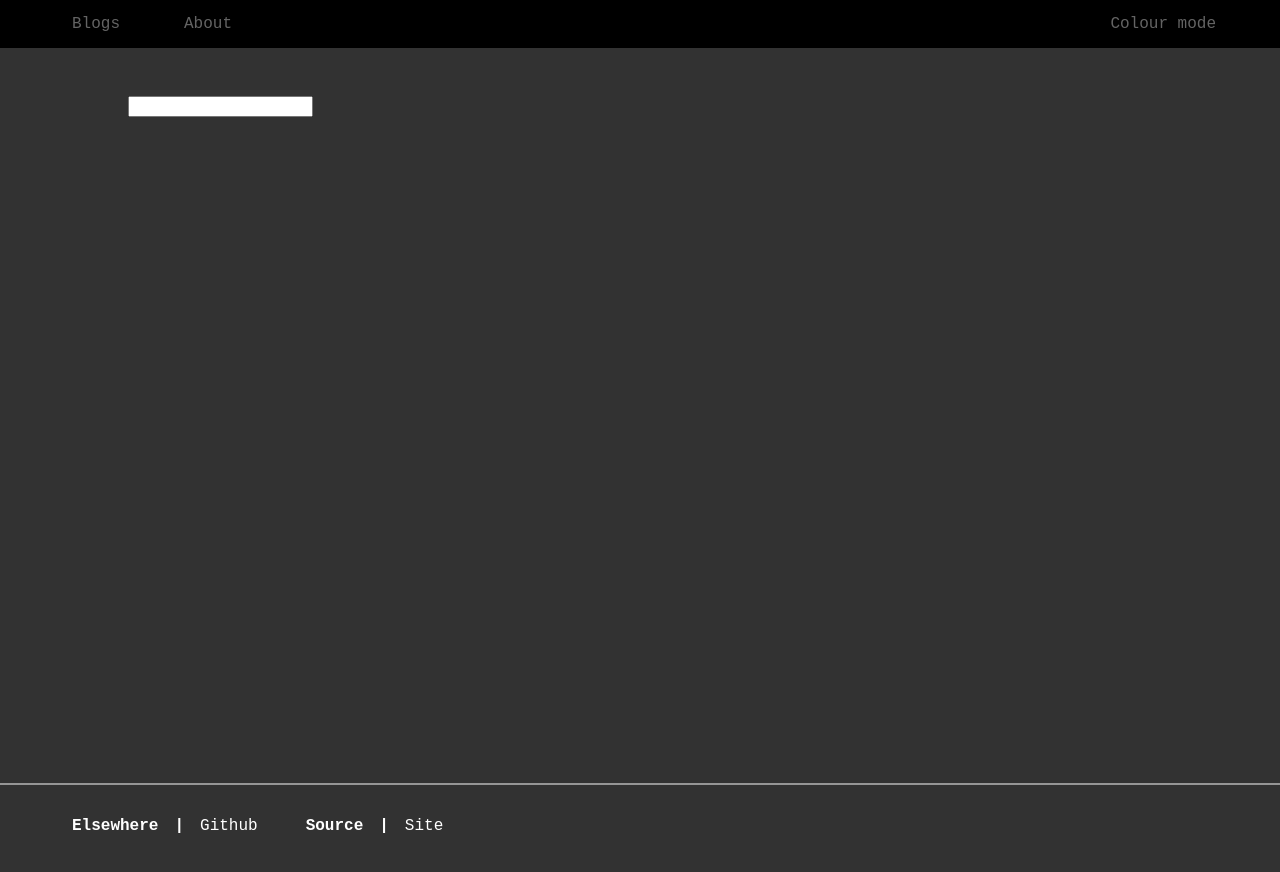
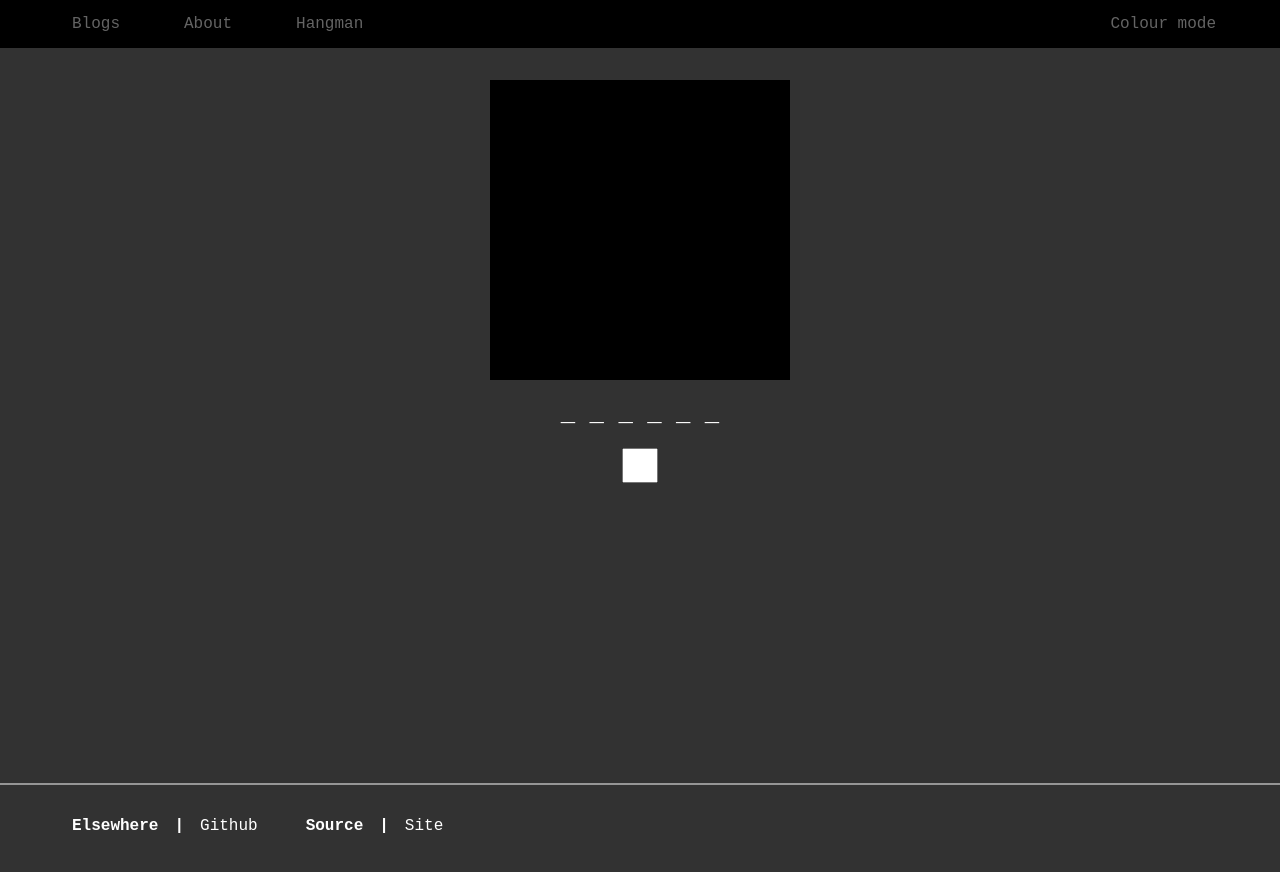
Before and after one commit to IRFrench/WhatIsWrongWithMyComputer.co.uk, a Jekyll site: the page built from hangman.html, in a window 1280 px wide. Shown: the top 872 px of the page. Built offline with Jekyll 4.4.1, drawn with Linux system fonts in a browser that asks for light colours.

Commit message:
Finish the hang man game
- Add js code to the hangman game
- Add css hangman

```diff
--- a/_includes/navbar.html
+++ b/_includes/navbar.html
@@ -11,6 +11,11 @@
             </a>
         </li>
         <li class="nav-item">
+            <a href="/hangman" class="nav-link">
+                Hangman
+            </a>
+        </li>
+        <li class="nav-item">
             <a href="#" class="nav-link">
                 Colour mode
             </a>
--- a/_layouts/iffy-game.html
+++ b/_layouts/iffy-game.html
@@ -3,6 +3,7 @@
 
 <head>
     {% include header.html %}
+    <link rel="stylesheet" href="/css/hangman.css">
     <script type="text/javascript" src="/js/hangman.js" defer></script>
 </head>
 
--- /dev/null
+++ b/css/hangman.css
@@ -0,0 +1,122 @@
+.gameFrame {
+    text-align: center;
+}
+
+.hangmanPlatform {
+    background-color: black;
+    width: 300px;
+    height: 300px;
+    position: relative;
+    left: 50%;
+    transform: translateX(-50%);
+}
+
+#letterInput {
+    width: 1rem;
+    padding: 0.5rem;
+}
+
+.hangman_1 {
+    height: 5%;
+    background-color: white;
+    position: absolute;
+    bottom: 8%;
+    left: 8%;
+    right: 8%;
+    display: none;
+}
+
+.hangman_2 {
+    width: 5%;
+    background-color: white;
+    position: absolute;
+    bottom: 8%;
+    left: 8%;
+    top: 8%;
+    display: none;
+}
+
+.hangman_3 {
+    height: 5%;
+    background-color: white;
+    position: absolute;
+    right: 40%;
+    left: 8%;
+    top: 8%;
+    display: none;
+}
+
+.hangman_4 {
+    width: 5%;
+    background-color: white;
+    position: absolute;
+    right: 40%;
+    top: 8%;
+    bottom: 75%;
+    display: none;
+}
+
+.hangman_5 {
+    background-color: white;
+    position: absolute;
+    right: 33%;
+    left: 48%;
+    top: 20%;
+    bottom: 61%;
+    border-radius: 100%;
+    display: none;
+}
+
+.hangman_6 {
+    width: 5%;
+    background-color: white;
+    position: absolute;
+    right: 40%;
+    top: 30%;
+    bottom: 38%;
+    display: none;
+}
+
+.hangman_7 {
+    height: 5%;
+    background-color: white;
+    position: absolute;
+    right: 40%;
+    left: 40%;
+    bottom: 30%;
+    transform: rotate(-45deg);
+    display: none;
+}
+
+.hangman_8 {
+    height: 5%;
+    background-color: white;
+    position: absolute;
+    right: 25%;
+    left: 55%;
+    bottom: 30%;
+    transform: rotate(45deg);
+    display: none;
+}
+
+.hangman_9 {
+    height: 5%;
+    background-color: white;
+    position: absolute;
+    right: 25%;
+    left: 55%;
+    bottom: 50%;
+    transform: rotate(45deg);
+    display: none;
+}
+
+.hangman_10 {
+    height: 5%;
+    background-color: white;
+    position: absolute;
+    right: 40%;
+    left: 40%;
+    bottom: 50%;
+    transform: rotate(-45deg);
+    display: none;
+}
--- a/hangman.html
+++ b/hangman.html
@@ -3,14 +3,31 @@
 permalink: "/hangman"
 title: "Hangman"
 ---
-<div>
+<div class="gameFrame">
+    <div class="hangmanPlatform">
+        <div class="hangman_1" id="hangman_1"></div>
+        <div class="hangman_2" id="hangman_2"></div>
+        <div class="hangman_3" id="hangman_3"></div>
+        <div class="hangman_4" id="hangman_4"></div>
+        <div class="hangman_5" id="hangman_5"></div>
+        <div class="hangman_6" id="hangman_6"></div>
+        <div class="hangman_7" id="hangman_7"></div>
+        <div class="hangman_8" id="hangman_8"></div>
+        <div class="hangman_9" id="hangman_9"></div>
+        <div class="hangman_10" id="hangman_10"></div>
+    </div>
+
+    <div class="outcome">
+        <h1 id="outcome"></h1>
+    </div>
+
     <div class="theWordHolder">
-        <p class="theWord"></p>
+        <h2 class="theWord" id="theWord"></h2>
     </div>
 
     <input name="letterInput" id="letterInput">
 
     <div class="triedLettersHolder">
-        <p class="triedLetter"></p>
+        <p class="triedLetter" id="triedLetter"></p>
     </div>
 </div>
--- a/js/hangman.js
+++ b/js/hangman.js
@@ -10,27 +10,127 @@
     "development",
     "javascript",
     "internet",
-    "wifi"
+    "wifi",
+    "frontend",
+    "computer",
+    "bugs",
+    "html",
+    "hangman",
+    "exa",
+    "network",
+    "cpu",
+    "server",
+    "router",
+    "ethernet",
 ];
 
+// Get the chosen word and turn it into letters
 const random = Math.floor(Math.random() * hangmanWords.length);
+const randomWord = hangmanWords[random];
+const chosenWord = randomWord.toUpperCase();
+const chosenWordLetters = chosenWord.split("");
 
-const chosenWord = hangmanWords[random];
-const chosenWordLetters = chosenWord.split("")
+// The input for the letters
+const letterInput = document.getElementById("letterInput");
 
-const letterInput = document.getElementById("letterInput")
+// The string of tried letters
+const triedLetterDisplay = document.getElementById("triedLetter");
+
+// The string of the words
+const letterDisplay = document.getElementById("theWord");
+
+// The outcome announcement
+const outcomeDisplay = document.getElementById("outcome");
+
+const guessedLetters = ["Tried Letters: "];
+const hiddenWord = [];
+
+// Lives
+var hangmanTries = 10;
+
+// For every letter in the guess, add a _ to the hidden word
+for (var i = 0; i < chosenWordLetters.length; i++) {
+    hiddenWord.push("_");
+}
+
+// Display the hidden word
+letterDisplay.textContent = hiddenWord.join(" ");
+
+
+
 
 function letterCheck() {
 
+    // If the input is empty
     if (letterInput.value === "") {
         return;
     }
 
-    const enteredLetter = letterInput.value.split("").pop()
-    letterInput.value = enteredLetter
+    // Get the entered letter, and remove any others
+    const newlyenteredLetter = letterInput.value.split("").pop();
+    let enteredLetter = newlyenteredLetter.toUpperCase();
+    letterInput.value = enteredLetter;
 
-    // If letter in chosen word, pull that up. Else, 1 more hang man
-    // If word = complete, you win! Else, you lose!
+    // If the letter has already been guessed
+    if (guessedLetters.includes(enteredLetter)) {
+        return;
+    }
+
+    if (outcomeDisplay.textContent !== "") {
+        return;
+    }
+
+    // Update the guessed words
+    guessedLetters.push(enteredLetter);
+    triedLetterDisplay.textContent = guessedLetters.join(" ");
+
+    // If the guessed letter is in the chosen word
+    if (chosenWordLetters.includes(enteredLetter)) {
+
+        // Add the letter to  the hidden word in the correct place
+        for (var i = 0; i < chosenWordLetters.length; i++) {
+            if (chosenWordLetters[i] === enteredLetter) {
+                hiddenWord[i] = enteredLetter;
+                letterDisplay.textContent = hiddenWord.join(" ");
+            }
+        }
+
+        CheckResult();
+        return;
+    }
+
+    // Lose a life
+    hangmanTries -= 1;
+    hangman();
+    CheckResult();
+    return;
 }
 
-letterInput.addEventListener("input", letterCheck)
+function hangman() {
+    // Get incremental numbers
+    var currentPosition = 10 - hangmanTries;
+
+    // Display the hangman body
+    var hangmanBody = document.getElementById("hangman_" + currentPosition);
+    hangmanBody.style.display = "block";
+}
+
+
+function CheckResult() {
+    // If there is no _'s in the hidden word
+    if (!hiddenWord.includes("_")) {
+        outcomeDisplay.style.color = "green";
+        outcomeDisplay.textContent = "YOU WIN!"
+        return;
+    }
+
+    // If there is no lives left
+    if (hangmanTries <= 0) {
+        outcomeDisplay.style.color = "red";
+        outcomeDisplay.textContent = "YOU LOSE, THE WORD WAS: " + chosenWord.toUpperCase();
+        return;
+    }
+}
+
+
+letterInput.addEventListener("input", letterCheck);
```
